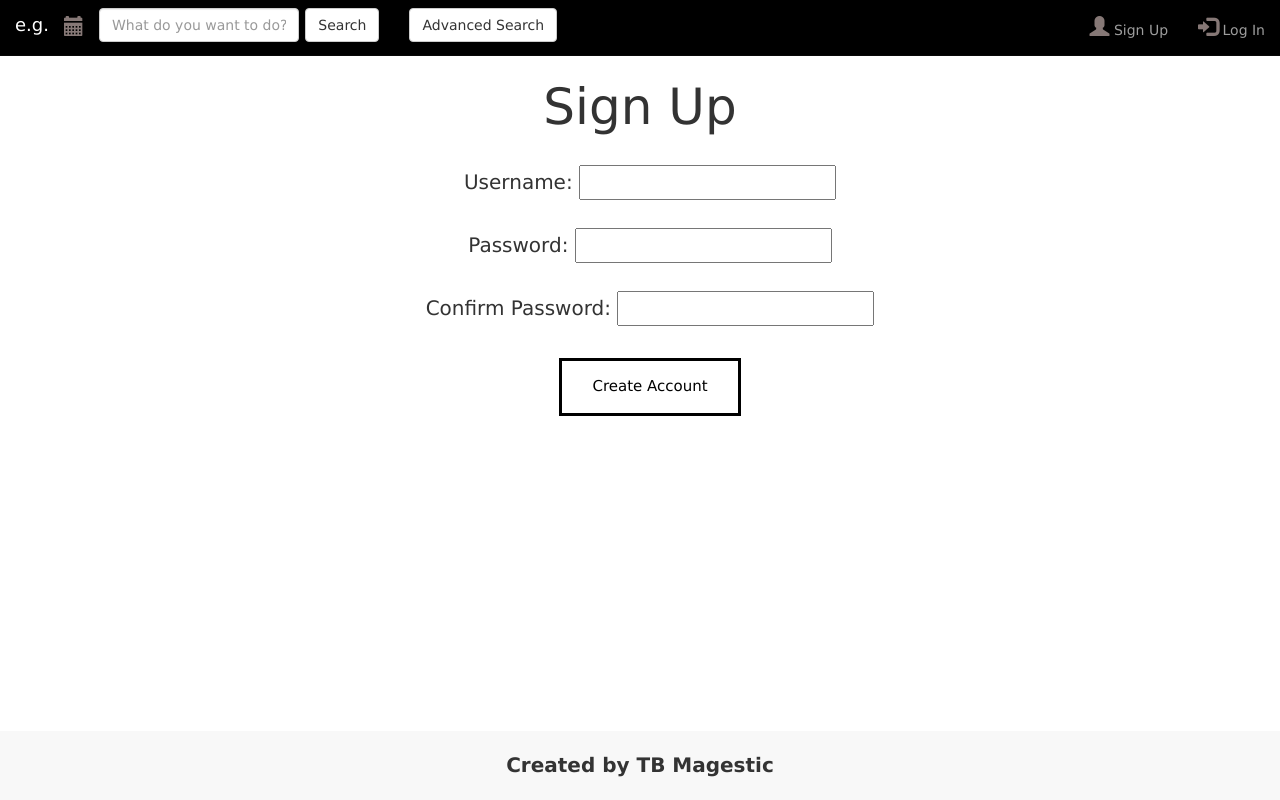
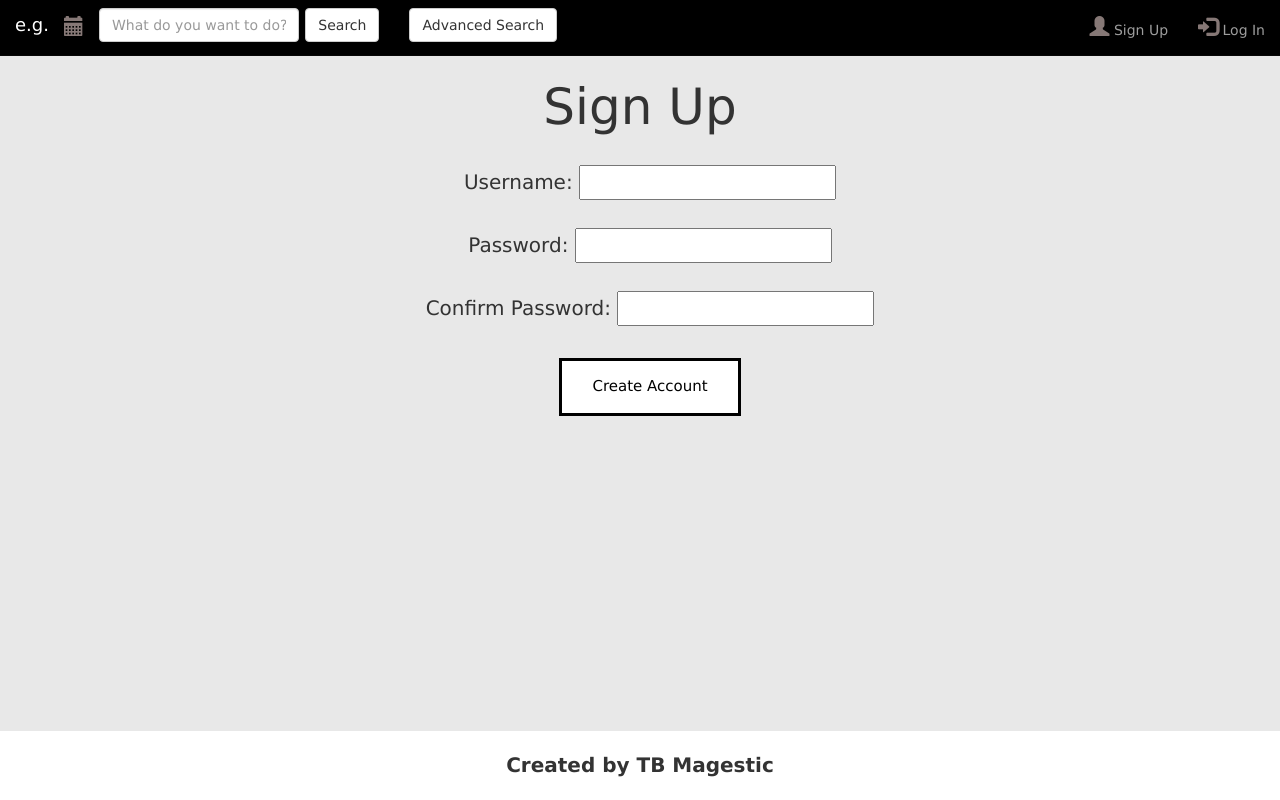
Before and after one commit to ykadir42/tbmagestic, a Flask app: page /signup in a window 1280 px wide. Run offline with Flask 2, Linux system fonts and the light colour scheme; some libraries are stand-ins or nearby versions.

Commit message:
Background color change

```diff
--- a/templates/advancedsearch.html
+++ b/templates/advancedsearch.html
@@ -3,6 +3,10 @@
 
 <html>
   <style>
+
+    body {
+      background-color: #E8E8E8;
+    }
 
     h1 {
       font-size: 50px;
--- a/templates/base.html
+++ b/templates/base.html
@@ -44,7 +44,7 @@
     </div>
   </nav>
   <footer class="navbar-default navbar-fixed-bottom">
-  <div class="container-fluid" style="font-size: 20px; padding:20px;">
+  <div class="container-fluid" style="background-color: white; font-size: 20px; padding:20px;">
     <center>
     <span><b>Created by TB Magestic</b></span>
   </center>
--- a/templates/login.html
+++ b/templates/login.html
@@ -3,6 +3,11 @@
 <!-- puts a login form as content -->
 {% block content %}
 <style>
+
+  body {
+    background-color: #E8E8E8;
+  }
+
   h1 {
     font-size: 50px;
     padding-top: 20px;
--- a/templates/signup.html
+++ b/templates/signup.html
@@ -3,6 +3,11 @@
 <!-- puts a signup for as content -->
 {% block content %}
 <style>
+
+  body {
+    background-color: #E8E8E8;
+  }
+
   h1 {
     font-size: 50px;
     padding-top: 10px;
```
Also changed, not shown: templates/search.html (+8 -2 lines).
